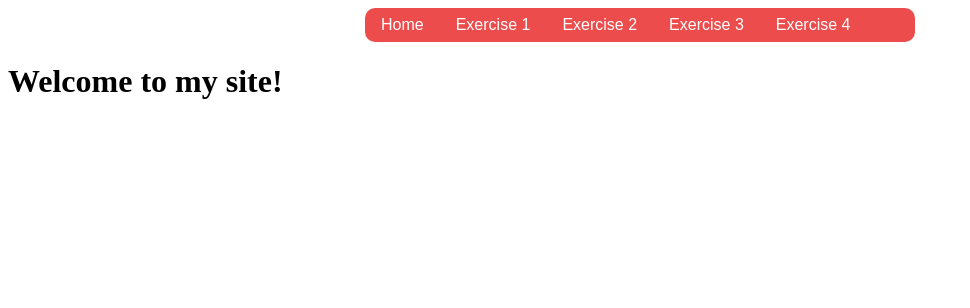
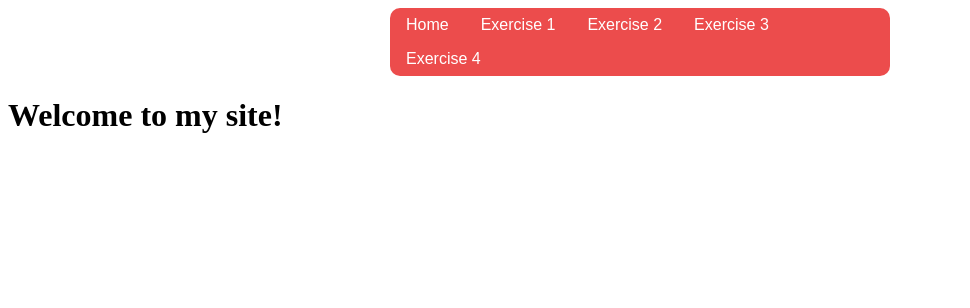
Before and after one commit to Madgame3/CMST386, a PHP site: page /exercise1/index.html in a window 1280 px wide. Shown: the top 308 px of the page, without its empty margins (0-970 px from the left). Run offline with PHP 8.4, Linux system fonts and the light colour scheme.

Commit message:
exercise 1, navigation

```diff
--- a/exercise1/main.css
+++ b/exercise1/main.css
@@ -1,7 +1,7 @@
 nav{
     margin-right: auto;
     margin-left: auto;
-    width:550px;
+    width:500px;
     z-index:1;
     font-family: "Montserrat", sans-serif;
 }
```
